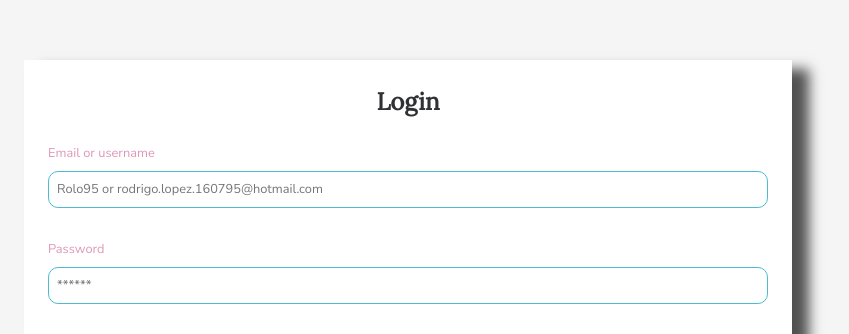
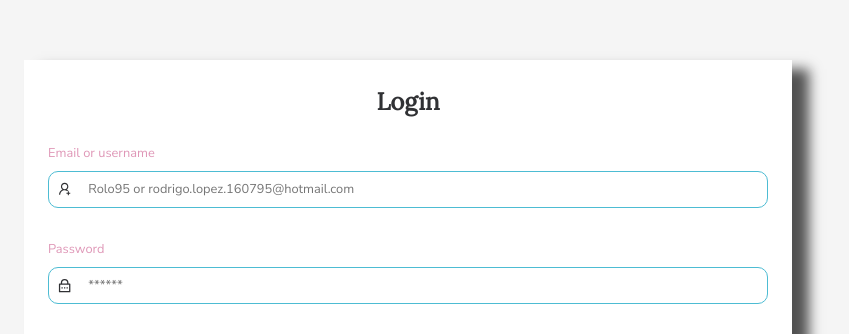
Before and after one commit to RodrigoLopez160795/goal-client, a React (Create React App) app: page / in a window 1280 px wide. Shown: the part 162-496 px from the top of the page, without its empty margins (232-1081 px from the left). Built offline with nearby package versions, Linux system fonts and the light colour scheme.

Commit message:
Finish login template

```diff
--- a/package.json
+++ b/package.json
@@ -12,6 +12,7 @@
     "prop-types": "^15.8.1",
     "react": "^18.2.0",
     "react-dom": "^18.2.0",
+    "react-icons": "^4.7.1",
     "react-scripts": "5.0.1",
     "web-vitals": "^2.1.4"
   },
--- a/src/components/Button/styles.js
+++ b/src/components/Button/styles.js
@@ -2,7 +2,7 @@ import styled from '@emotion/styled';
 import { colors } from '../../styles/colors';
 import { font } from '../../styles/typography';
 
-const handleButton = (type) => {
+function handleButton(type) {
   switch (type) {
     case 'primary':
       return `background-color:${colors.lightBlue};
@@ -27,8 +27,8 @@ const handleButton = (type) => {
           }
         `;
   }
-};
-const handleSize = (size) => {
+}
+function handleSize(size) {
   switch (size) {
     case 's':
       return `
@@ -49,7 +49,7 @@ const handleSize = (size) => {
         padding: 16px 24px;
         `;
   }
-};
+}
 export const Wrapper = styled.button`
   margin: auto;
   display: flex;
--- a/src/components/Input/index.js
+++ b/src/components/Input/index.js
@@ -1,5 +1,17 @@
 import PropTypes from 'prop-types';
-import { Label, StyledInput, Wrapper } from './styles';
+import { InputWrapper, Label, StyledInput, Wrapper } from './styles';
+import { AiOutlineUserAdd } from 'react-icons/ai';
+import { RiLockPasswordLine } from 'react-icons/ri';
+import { useState } from 'react';
+
+const handleIcons = (icon) => {
+  switch (icon) {
+    case 'user':
+      return <AiOutlineUserAdd />;
+    case 'password':
+      return <RiLockPasswordLine />;
+  }
+};
 
 function Input({
   label,
@@ -10,10 +22,14 @@ function Input({
   onChange,
   onBlur = null,
   autoComplete = 'off',
+  icon = false,
+  iconType = '',
 }) {
   return (
     <Wrapper>
       {label && <Label htmlFor={name}>{label}</Label>}
+      <InputWrapper>
+        {icon && handleIcons(iconType)}
         <StyledInput
           id={name}
           name={name}
@@ -24,6 +40,7 @@ function Input({
           onBlur={onBlur}
           autoComplete={autoComplete}
         />
+      </InputWrapper>
     </Wrapper>
   );
 }
@@ -36,6 +53,7 @@ Input.propTypes = {
   placeholder: PropTypes.string.isRequired,
   label: PropTypes.string,
   onBlur: PropTypes.func,
+  onClick: PropTypes.func,
 };
 
 export default Input;
--- a/src/components/Input/styles.js
+++ b/src/components/Input/styles.js
@@ -1,4 +1,4 @@
-import { keyframes } from '@emotion/react';
+import { css, keyframes } from '@emotion/react';
 import styled from '@emotion/styled';
 import { colors, outlines } from '../../styles/colors';
 import { font, typography } from '../../styles/typography';
@@ -26,16 +26,17 @@ export const Label = styled.label`
 
 export const StyledInput = styled.input`
   border: none;
+  outline: none;
+  ${font.secondary}
+  ${typography.text.sm}
+  width: 100%;
+`;
+
+export const InputWrapper = styled.div`
+  display: flex;
+  align-items: center;
+  gap: 1rem;
   border: 1px solid ${colors.blue};
   border-radius: 10px;
   padding: 0.5rem;
-  outline: none;
-  ${font.secondary}
-  ${typography.text.sm}
-
-  &:focus {
-    animation: ${inputAnimation};
-    animation-duration: 0.2s;
-    animation-fill-mode: forwards;
-  }
 `;
--- a/src/components/Login/index.js
+++ b/src/components/Login/index.js
@@ -1,4 +1,5 @@
 import { Formik } from 'formik';
+import { useState } from 'react';
 import Button from '../Button';
 import Error from '../Error';
 import Input from '../Input';
@@ -49,6 +50,8 @@ function Login() {
               value={values.email_username}
               onChange={handleChange}
               onBlur={handleBlur}
+              icon={true}
+              iconType='user'
             />
             {errors.password && touched.password && (
               <Error error={errors.password} />
@@ -61,6 +64,8 @@ function Login() {
               value={values.password}
               onChange={handleChange}
               onBlur={handleBlur}
+              icon={true}
+              iconType='password'
             />
             <Button type='submit' text='Send' btnType='secondary' size='l' />
           </FormWrapper>
```
Also changed, not shown: 1 other file (tests, documents, lock files or other folders). Lines whose indentation alone changed are shown as unchanged.
